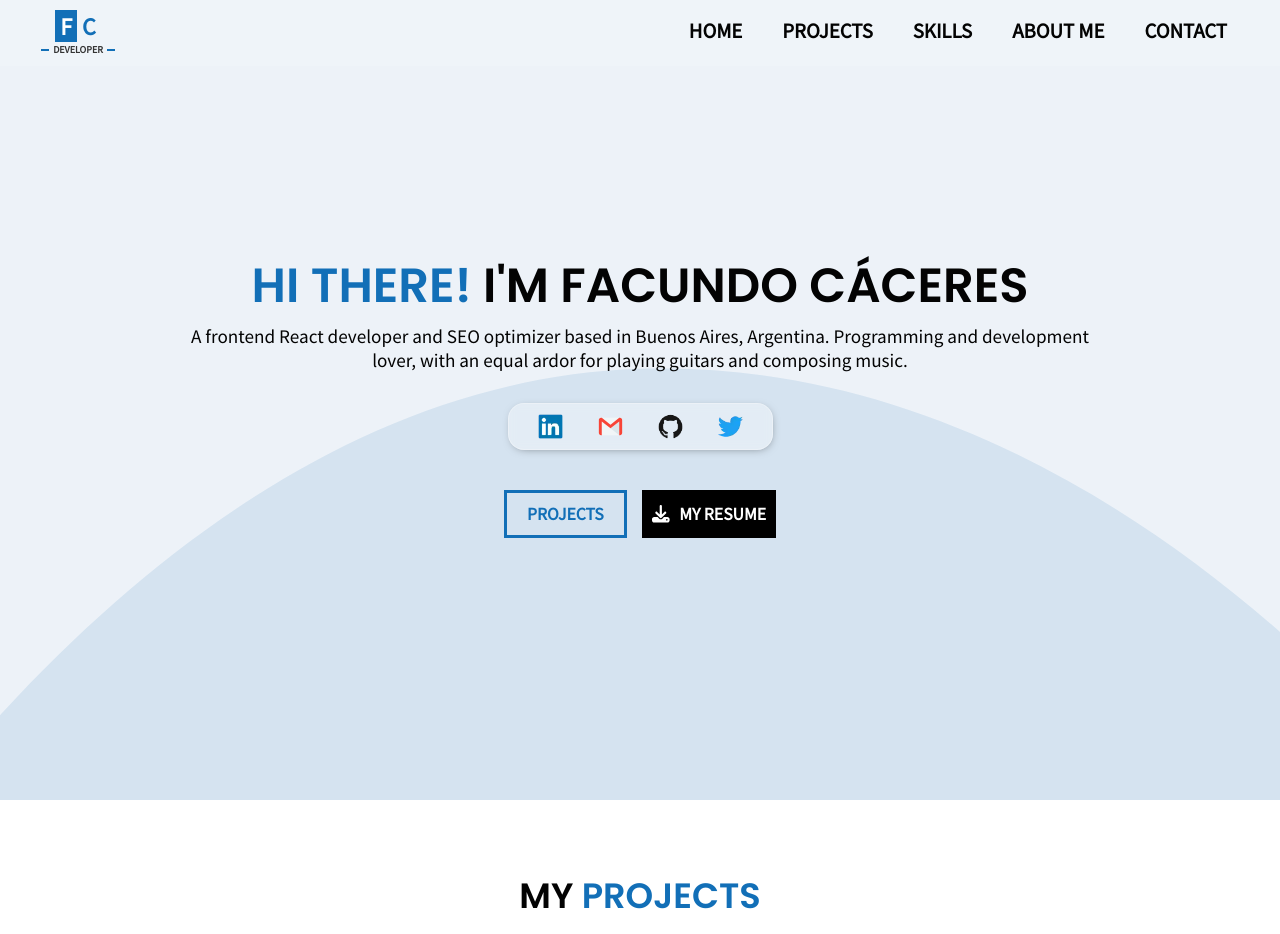
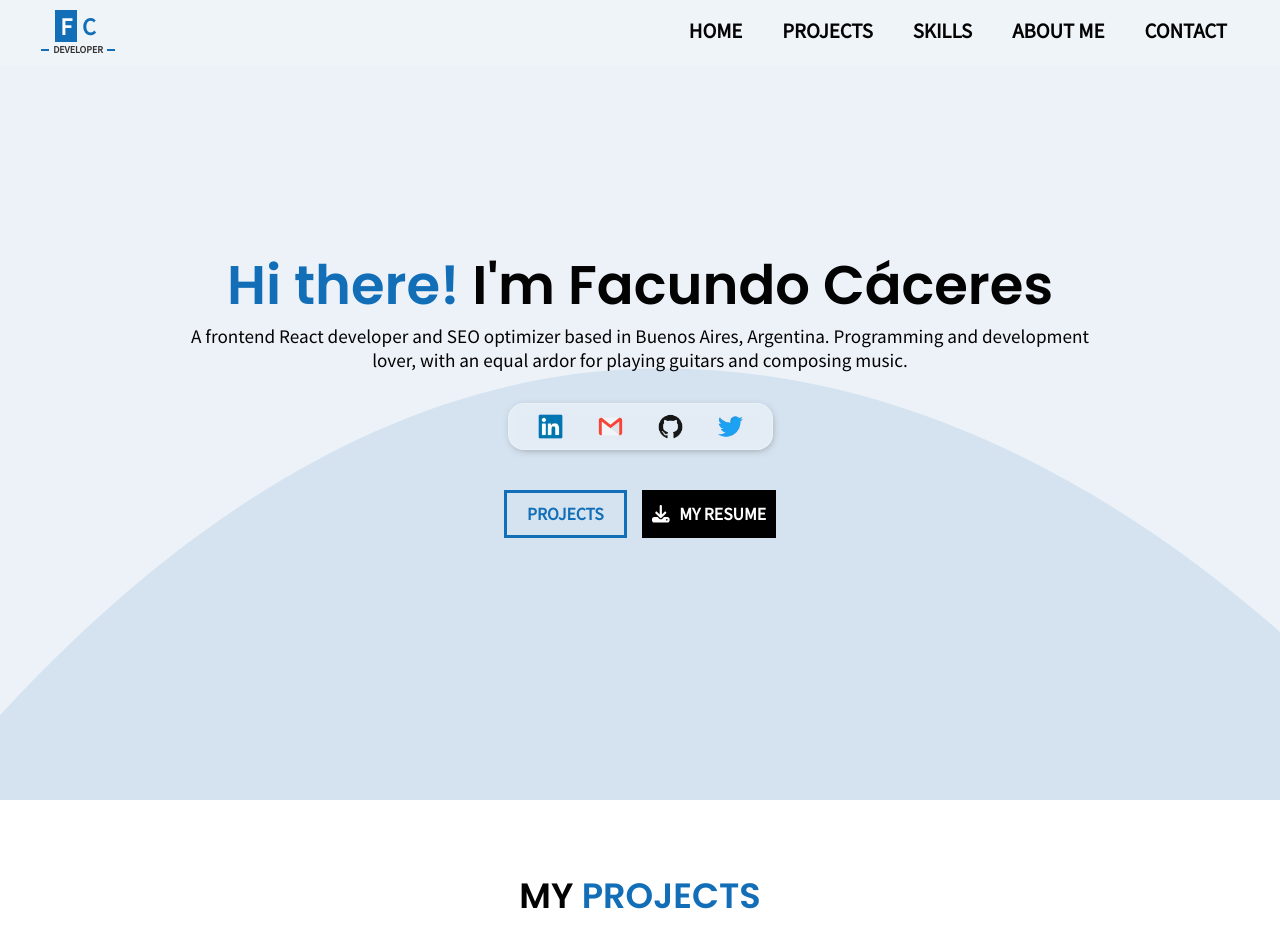
Before and after one commit to facudam/portfolio, a React (Vite) app: page / in a window 1280 px wide. Shown: the top 934 px of the page. Built offline with nearby package versions, Linux system fonts and the light colour scheme.

Commit message:
Deleting h1 uppercase. Deleting projects section paragraph

```diff
--- a/src/components/Header/Header.css
+++ b/src/components/Header/Header.css
@@ -32,9 +32,8 @@
 
 .main-header__titles > h1 {
     font-size: 2.4rem;
-    font-weight: 900;
+    font-weight: 700;
     line-height: 45px;
-    text-transform: uppercase;
 }
 
 .main-header__titles > h1 > span {
@@ -133,6 +132,7 @@
     color: #fff;
     transition: all 1s ease;
 }
+
 .main-header__link a:nth-child(2)::before {
     position: absolute;
     content: '';
@@ -172,7 +172,7 @@
 
 @media screen and (min-width: 800px) {
     .main-header__titles > h1 {
-        font-size: 3rem;
+        font-size: 3.4rem;
     }
     .main-header__titles > p {
         font-size: 1.2rem;
@@ -200,6 +200,7 @@
     .main-header__titles > h1 {
         line-height: 60px;
         margin-bottom: 10px;
+        line-height: 55px;
     }
     .main-header__navigation {
         position: fixed;
--- a/src/sections/projects/Projects.jsx
+++ b/src/sections/projects/Projects.jsx
@@ -6,7 +6,6 @@ export const Projects = () => {
     return(
         <section className='projects' id='projects'>
             <h2 className='title-font'>My <span>Projects</span></h2>
-            <p>A list of personal projects to action my skills.</p>
             <ProjectComponent
                 imageSRC={ MELI }
                 alt='mercado libre clone'
```
